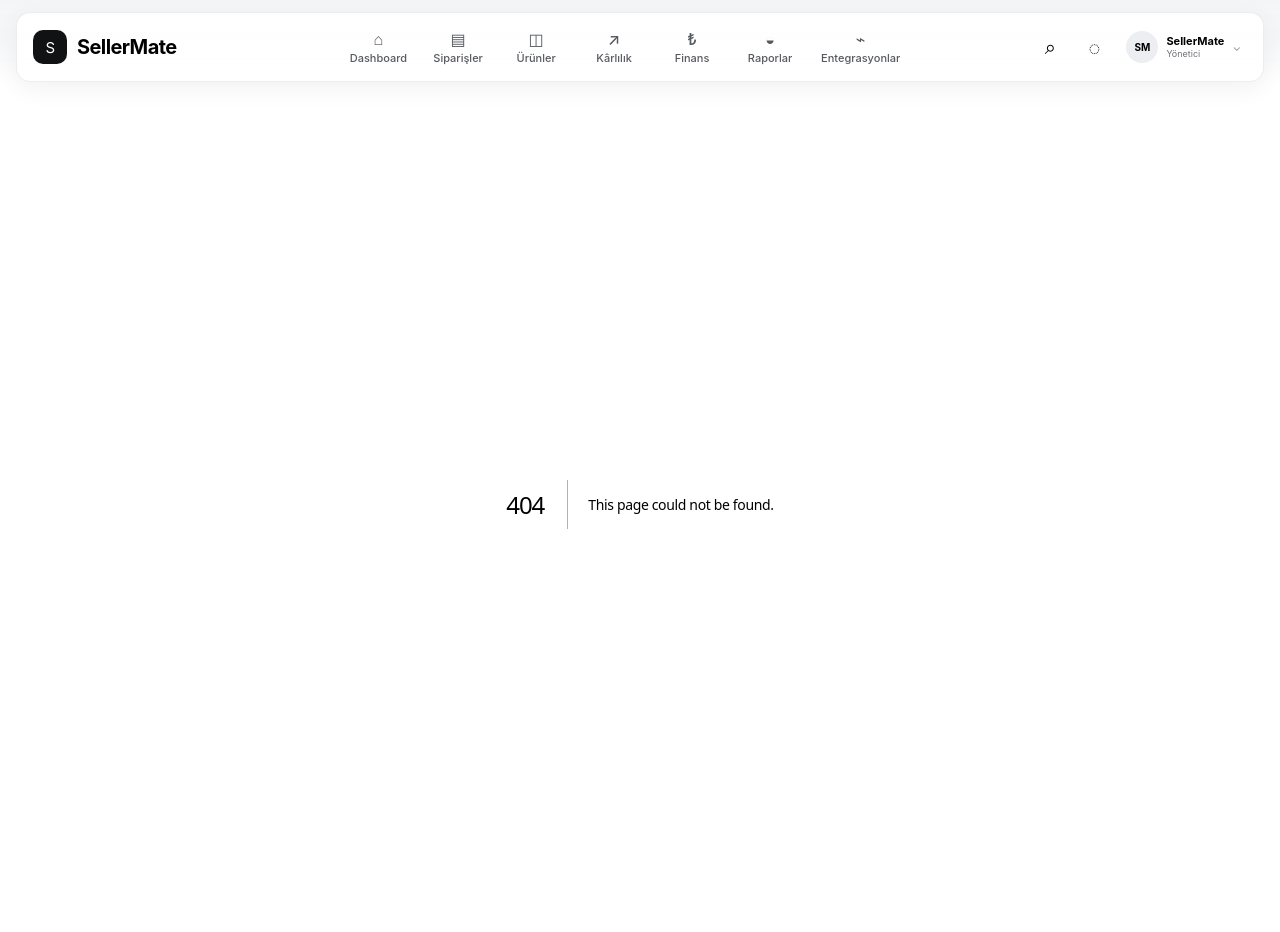
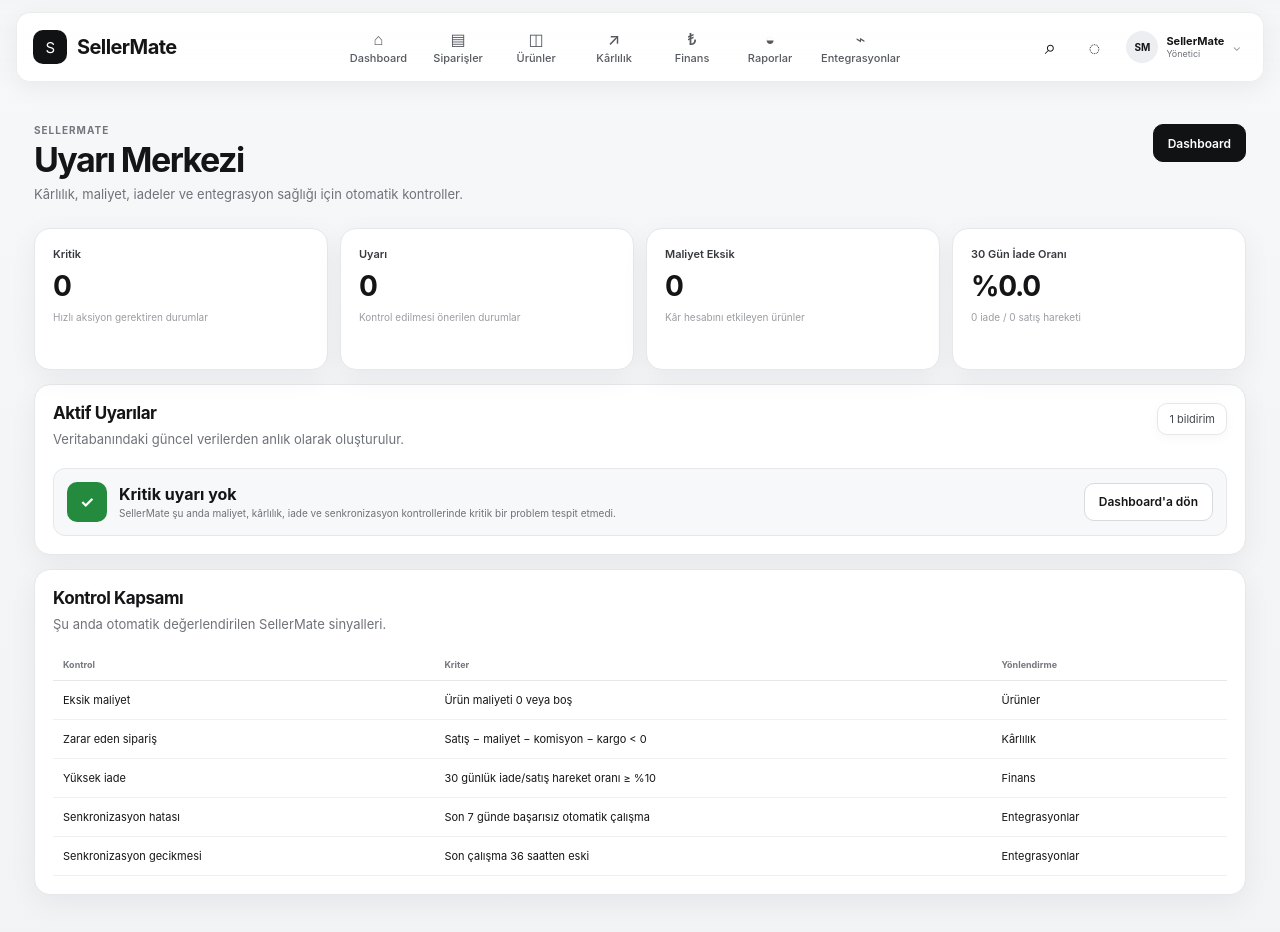
Before and after one commit to dev-bahadircokgezme/sellermate-web, a Next.js app: page /uyarilar in a window 1280 px wide. Before the commit this address had no page. Shown: the top 932 px of the page. Built offline with nearby package versions, Linux system fonts and the light colour scheme; no server answers; the database is empty.

Commit message:
Add SellerMate smart alert center

```diff
--- /dev/null
+++ b/app/uyarilar/page.tsx
@@ -0,0 +1,166 @@
+import { neon } from "@neondatabase/serverless";
+
+export const dynamic = "force-dynamic";
+
+function money(value:number){
+  return new Intl.NumberFormat("tr-TR",{style:"currency",currency:"TRY"}).format(value||0);
+}
+
+function dateText(value:any){
+  if(!value) return "Bilinmiyor";
+  return new Date(value).toLocaleString("tr-TR",{timeZone:"Europe/Istanbul"});
+}
+
+type AlertItem={
+  level:"critical"|"warning"|"info"|"success";
+  title:string;
+  description:string;
+  href:string;
+  action:string;
+};
+
+export default async function AlertsPage(){
+  const sql=neon(process.env.DATABASE_URL!);
+  const alerts:AlertItem[]=[];
+
+  let missingCosts=0;
+  let lossOrders=0;
+  let lossTotal=0;
+  let returnCount=0;
+  let saleCount=0;
+  let failedSyncs=0;
+  let latestSync:any=null;
+
+  try{
+    const [row]:any=await sql`SELECT COUNT(*)::int AS count FROM products WHERE COALESCE(cost,0)<=0`;
+    missingCosts=Number(row?.count||0);
+  }catch{}
+
+  try{
+    const [row]:any=await sql`
+      WITH order_costs AS (
+        SELECT o.id,
+          COALESCE(SUM(oi.quantity*COALESCE(NULLIF(oi.cost_at_sale,0),p.cost)),0)::float AS product_cost,
+          COALESCE(BOOL_AND(COALESCE(NULLIF(oi.cost_at_sale,0),p.cost,0)>0),false) AS complete_cost
+        FROM orders o
+        LEFT JOIN order_items oi ON oi.order_id=o.id
+        LEFT JOIN products p ON p.id=oi.product_id
+        WHERE o.ordered_at>=now()-interval '30 days'
+        GROUP BY o.id
+      ), fin AS (
+        SELECT order_id,
+          COALESCE(SUM(CASE WHEN type IN ('Sale','Return') THEN commission_amount ELSE 0 END),0)::float AS commission,
+          COALESCE(SUM(CASE WHEN type='Cargo' THEN amount ELSE 0 END),0)::float AS cargo
+        FROM financial_transactions
+        WHERE order_id IS NOT NULL
+        GROUP BY order_id
+      ), result AS (
+        SELECT o.id,(o.gross_amount-oc.product_cost-COALESCE(fin.commission,0)-COALESCE(fin.cargo,0))::float AS net
+        FROM orders o
+        JOIN order_costs oc ON oc.id=o.id AND oc.complete_cost=true
+        LEFT JOIN fin ON fin.order_id=o.id
+        WHERE o.ordered_at>=now()-interval '30 days'
+      )
+      SELECT COUNT(*) FILTER (WHERE net<0)::int AS loss_orders,
+             COALESCE(SUM(CASE WHEN net<0 THEN ABS(net) ELSE 0 END),0)::float AS loss_total
+      FROM result`;
+    lossOrders=Number(row?.loss_orders||0);
+    lossTotal=Number(row?.loss_total||0);
+  }catch{}
+
+  try{
+    const [row]:any=await sql`
+      SELECT COUNT(*) FILTER (WHERE type='Return')::int AS returns,
+             COUNT(*) FILTER (WHERE type='Sale')::int AS sales
+      FROM financial_transactions
+      WHERE transaction_at>=now()-interval '30 days'`;
+    returnCount=Number(row?.returns||0);
+    saleCount=Number(row?.sales||0);
+  }catch{}
+
+  try{
+    await sql`CREATE TABLE IF NOT EXISTS sync_runs (
+      id bigserial PRIMARY KEY,
+      source text NOT NULL DEFAULT 'TRENDYOL',
+      started_at timestamptz NOT NULL DEFAULT now(),
+      finished_at timestamptz,
+      success boolean,
+      successful_jobs integer NOT NULL DEFAULT 0,
+      failed_jobs integer NOT NULL DEFAULT 0,
+      details jsonb
+    )`;
+    const [failed]:any=await sql`SELECT COUNT(*)::int AS count FROM sync_runs WHERE success=false AND started_at>=now()-interval '7 days'`;
+    const rows:any[]=await sql`SELECT started_at,finished_at,success,failed_jobs FROM sync_runs ORDER BY started_at DESC LIMIT 1` as any[];
+    failedSyncs=Number(failed?.count||0);
+    latestSync=rows[0]||null;
+  }catch{}
+
+  if(failedSyncs>0){
+    alerts.push({level:"critical",title:`${failedSyncs} senkronizasyon hatası tespit edildi`,description:"Son 7 gündeki otomatik Trendyol senkronizasyonlarında başarısız çalışma var. Entegrasyon geçmişini kontrol et.",href:"/entegrasyonlar",action:"Senkronları kontrol et"});
+  }
+
+  if(missingCosts>0){
+    alerts.push({level:"warning",title:`${missingCosts} üründe maliyet eksik`,description:"Eksik alış maliyetleri net kâr ve marj hesaplarını kesinleştirmeyi engelliyor.",href:"/urunler?status=pending",action:"Maliyetleri tamamla"});
+  }
+
+  if(lossOrders>0){
+    alerts.push({level:"critical",title:`Son 30 günde ${lossOrders} zarar eden sipariş`,description:`Maliyeti tamamlanmış siparişlerde toplam yaklaşık ${money(lossTotal)} zarar tespit edildi.`,href:"/karlilik?days=30&profit=loss",action:"Zararları incele"});
+  }
+
+  const returnRate=saleCount>0?(returnCount/saleCount)*100:0;
+  if(returnRate>=10){
+    alerts.push({level:"warning",title:`İade oranı %${returnRate.toFixed(1)}`,description:`Son 30 günde ${returnCount} iade hareketi ve ${saleCount} satış hareketi var. İade oranı dikkat gerektiriyor.`,href:"/finans?days=30&type=Return",action:"İadeleri incele"});
+  }else if(returnCount>0){
+    alerts.push({level:"info",title:`Son 30 günde ${returnCount} iade hareketi`,description:`Finans kayıtlarına göre iade/satış hareket oranı %${returnRate.toFixed(1)}.`,href:"/finans?days=30&type=Return",action:"İadeleri gör"});
+  }
+
+  if(latestSync){
+    const ageHours=(Date.now()-new Date(latestSync.started_at).getTime())/3600000;
+    if(ageHours>36){
+      alerts.push({level:"warning",title:"Otomatik senkronizasyon gecikmiş olabilir",description:`Son otomatik çalışma ${dateText(latestSync.started_at)} tarihinde başladı.`,href:"/entegrasyonlar",action:"Entegrasyonu kontrol et"});
+    }
+  }
+
+  if(alerts.length===0){
+    alerts.push({level:"success",title:"Kritik uyarı yok",description:"SellerMate şu anda maliyet, kârlılık, iade ve senkronizasyon kontrollerinde kritik bir problem tespit etmedi.",href:"/",action:"Dashboard'a dön"});
+  }
+
+  const critical=alerts.filter(a=>a.level==="critical").length;
+  const warnings=alerts.filter(a=>a.level==="warning").length;
+
+  return <main className="content">
+    <header className="topbar">
+      <div><p className="eyebrow">SELLERMATE</p><h1>Uyarı Merkezi</h1><p className="muted">Kârlılık, maliyet, iadeler ve entegrasyon sağlığı için otomatik kontroller.</p></div>
+      <a className="primaryButton" href="/">Dashboard</a>
+    </header>
+
+    <section className="metricGrid">
+      <article className="card metricCard"><p className="metricLabel">Kritik</p><strong className="metricValue">{critical}</strong><p className="metricNote">Hızlı aksiyon gerektiren durumlar</p></article>
+      <article className="card metricCard"><p className="metricLabel">Uyarı</p><strong className="metricValue">{warnings}</strong><p className="metricNote">Kontrol edilmesi önerilen durumlar</p></article>
+      <article className="card metricCard"><p className="metricLabel">Maliyet Eksik</p><strong className="metricValue">{missingCosts}</strong><p className="metricNote">Kâr hesabını etkileyen ürünler</p></article>
+      <article className="card metricCard"><p className="metricLabel">30 Gün İade Oranı</p><strong className="metricValue">%{returnRate.toFixed(1)}</strong><p className="metricNote">{returnCount} iade / {saleCount} satış hareketi</p></article>
+    </section>
+
+    <section className="card ordersCard">
+      <div className="cardHeader"><div><h2>Aktif Uyarılar</h2><p className="muted">Veritabanındaki güncel verilerden anlık olarak oluşturulur.</p></div><span className="pill">{alerts.length} bildirim</span></div>
+      <div style={{display:"grid",gap:10,marginTop:18}}>
+        {alerts.map((alert,index)=><article key={`${alert.title}-${index}`} className="integrationRow" style={{marginTop:0}}>
+          <div className="marketLogo" style={{background:alert.level==="critical"?"#d70015":alert.level==="warning"?"#b25000":alert.level==="success"?"#248a3d":"#0071e3"}}>{alert.level==="critical"?"!":alert.level==="warning"?"!":alert.level==="success"?"✓":"i"}</div>
+          <div className="integrationInfo"><strong>{alert.title}</strong><span>{alert.description}</span></div>
+          <a className="secondaryButton compact" href={alert.href}>{alert.action}</a>
+        </article>)}
+      </div>
+    </section>
+
+    <section className="card ordersCard">
+      <div className="cardHeader"><div><h2>Kontrol Kapsamı</h2><p className="muted">Şu anda otomatik değerlendirilen SellerMate sinyalleri.</p></div></div>
+      <div className="tableWrap"><table><thead><tr><th>Kontrol</th><th>Kriter</th><th>Yönlendirme</th></tr></thead><tbody>
+        <tr><td>Eksik maliyet</td><td>Ürün maliyeti 0 veya boş</td><td>Ürünler</td></tr>
+        <tr><td>Zarar eden sipariş</td><td>Satış − maliyet − komisyon − kargo &lt; 0</td><td>Kârlılık</td></tr>
+        <tr><td>Yüksek iade</td><td>30 günlük iade/satış hareket oranı ≥ %10</td><td>Finans</td></tr>
+        <tr><td>Senkronizasyon hatası</td><td>Son 7 günde başarısız otomatik çalışma</td><td>Entegrasyonlar</td></tr>
+        <tr><td>Senkronizasyon gecikmesi</td><td>Son çalışma 36 saatten eski</td><td>Entegrasyonlar</td></tr>
+      </tbody></table></div>
+    </section>
+  </main>;
+}
```
